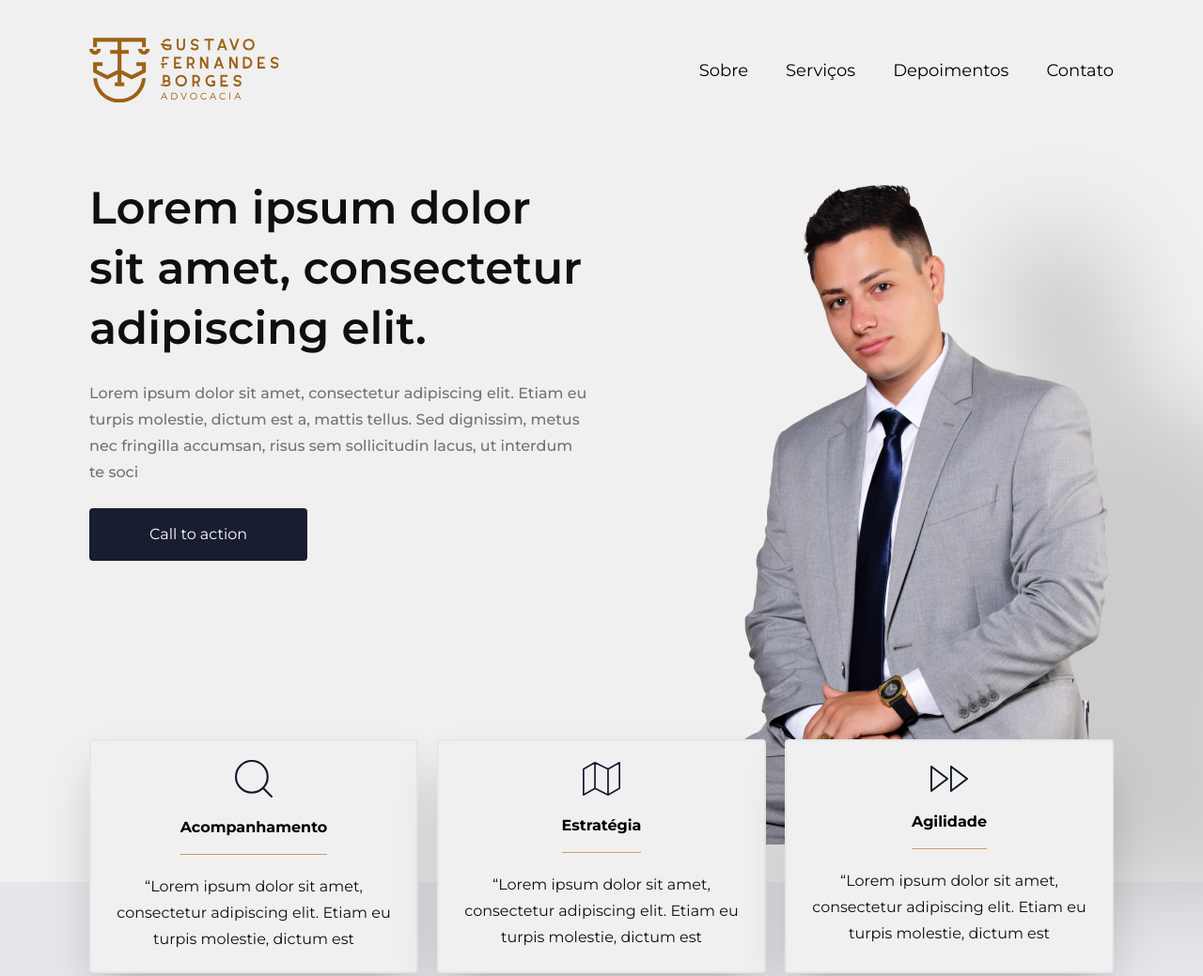
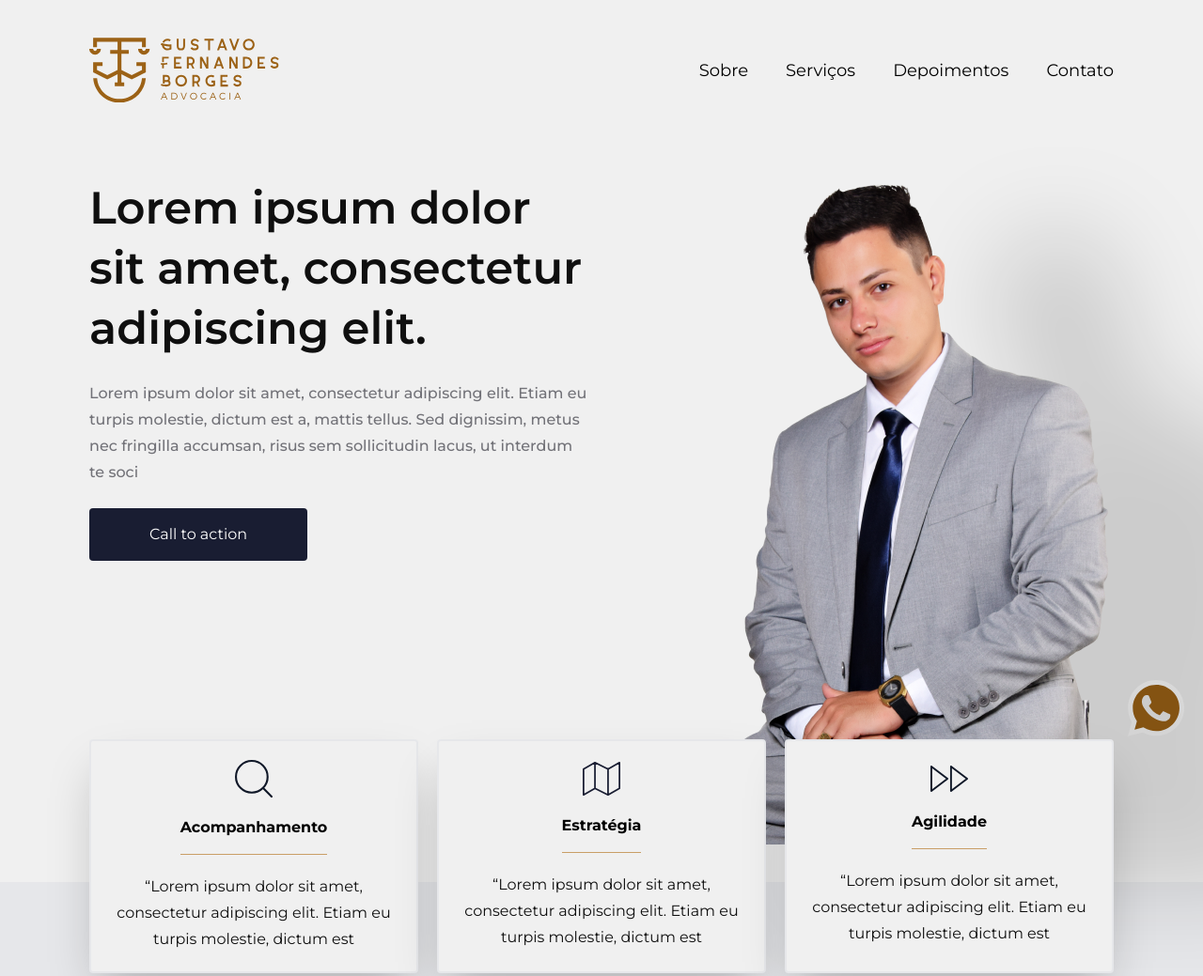
Before and after one commit to LeandroTRibeiro/Gustavo-Borges, a website: page src/index.html in a window 1280 px wide. Shown: the top 1039 px of the page at 94% size. Drawn offline with Linux system fonts and the light colour scheme.

Commit message:
add whatsbutton

```diff
--- a/src/index.html
+++ b/src/index.html
@@ -9,6 +9,7 @@
 </head>
 <body class="flex flex-col items-center bg-color9 overflow-x-hidden overflow-y-scroll scroll-smooth
 snap-x scroll-pt-10">
+    <a href="https://web.whatsapp.com/send?phone=5548996312210" target="_blank"><img src="./assets/svgs/whatts.svg" alt="whatsApp" class="cursor-pointer fixed hover:opacity-90 active:opacity-80 whatsApp right-5 bottom-[2%]"></a>
     <header class="w-screen flex justify-center bg-color5">
         <div class="w-screen max-w-[1170px] p-10 flex justify-between text-lg tablet:justify-center ">
             <a href="/">
```
Also changed, not shown: dist/output.css, src/assets/svgs/whatts.svg (added).
